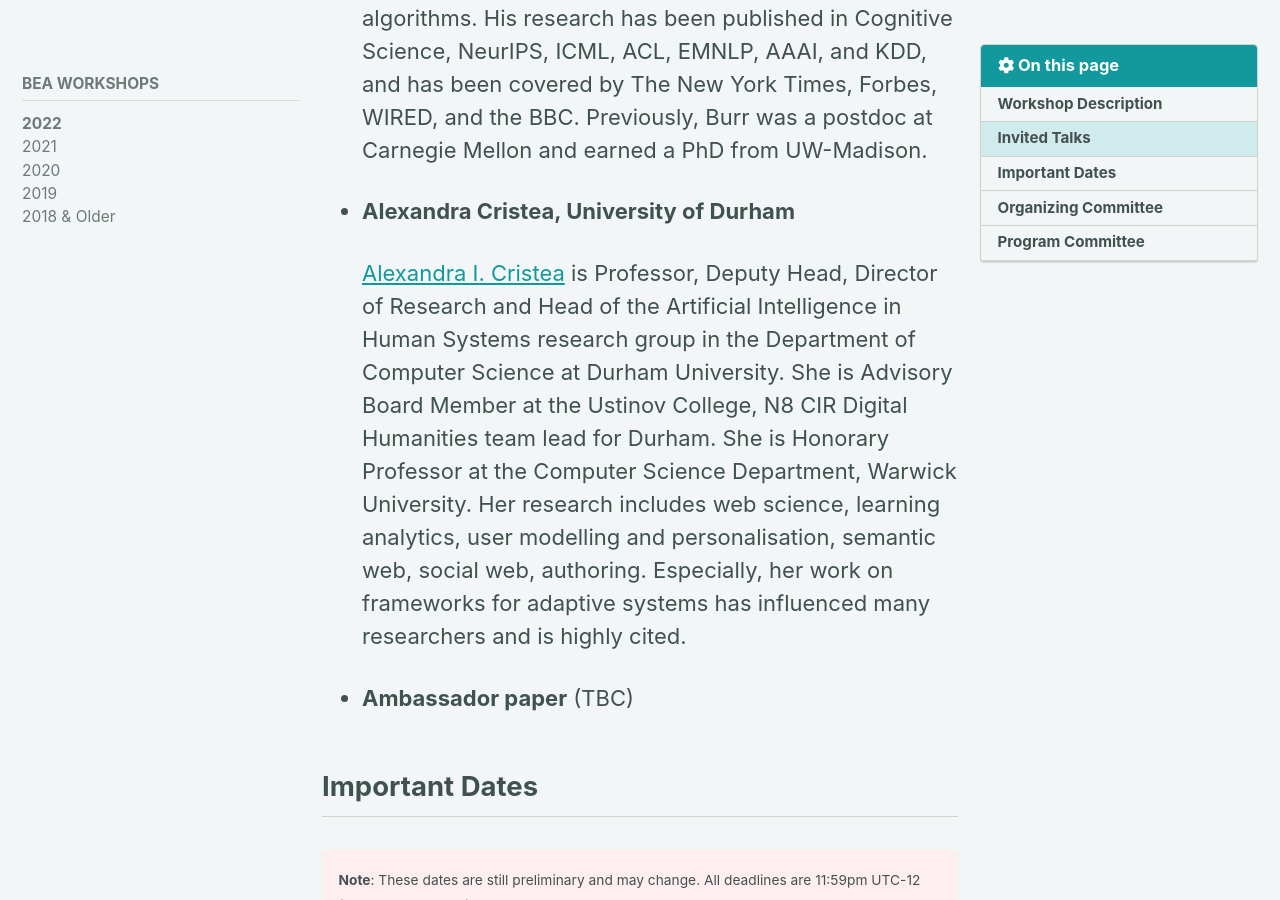
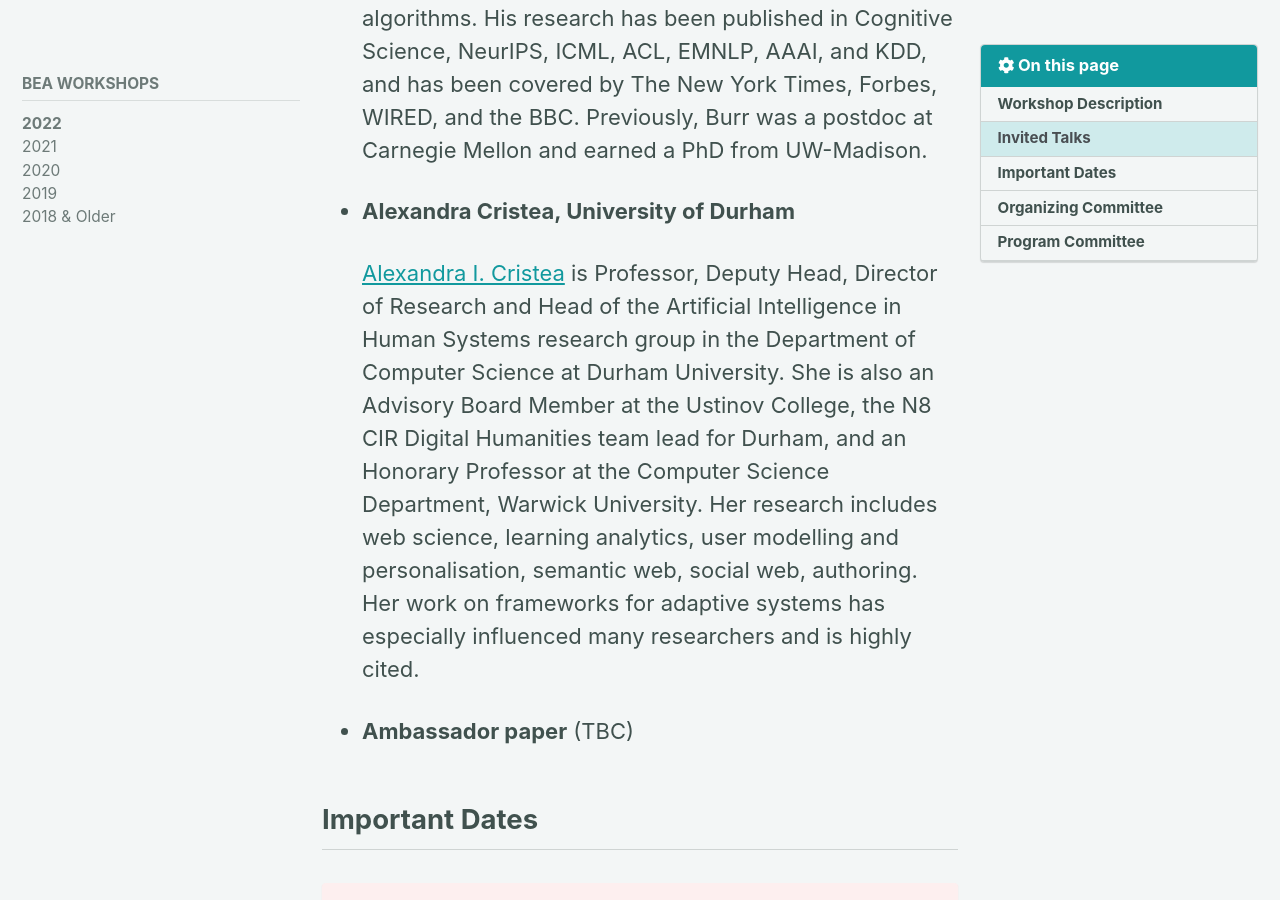
Before and after one commit to sigedu-org/website, a Jekyll site: the page built from _pages/bea/current.md, in a window 1280 px wide and 900 px high, scrolled down 3634 px. Built offline with Jekyll 4.4.1, drawn with Linux system fonts in a browser that asks for light colours; cached includes are drawn as plain includes; nearby versions of some CDN libraries.

Commit message:
Update _pages/bea/current.md
Co-authored-by: Nitin Madnani <nmadnani@gmail.com>

```diff
--- a/_pages/bea/current.md
+++ b/_pages/bea/current.md
@@ -86,7 +86,7 @@ We will solicit papers that incorporate NLP methods, including, but not limited
 
 - **Alexandra Cristea, University of Durham**
 
-  [Alexandra I. Cristea](https://www.durham.ac.uk/staff/alexandra-i-cristea/) is Professor, Deputy Head, Director of Research and Head of the Artificial Intelligence in Human Systems research group in the Department of Computer Science at Durham University. She is Advisory Board Member at the Ustinov College, N8 CIR Digital Humanities team lead for Durham. She is Honorary Professor at the Computer Science Department, Warwick University. Her research includes web science, learning analytics, user modelling and personalisation, semantic web, social web, authoring. Especially, her work on frameworks for adaptive systems has influenced many researchers and is highly cited.
+  [Alexandra I. Cristea](https://www.durham.ac.uk/staff/alexandra-i-cristea/) is Professor, Deputy Head, Director of Research and Head of the Artificial Intelligence in Human Systems research group in the Department of Computer Science at Durham University. She is also an Advisory Board Member at the Ustinov College, the N8 CIR Digital Humanities team lead for Durham, and an Honorary Professor at the Computer Science Department, Warwick University. Her research includes web science, learning analytics, user modelling and personalisation, semantic web, social web, authoring. Her work on frameworks for adaptive systems has especially influenced many researchers and is highly cited.
 
 - **Ambassador paper** (TBC)
 
```
